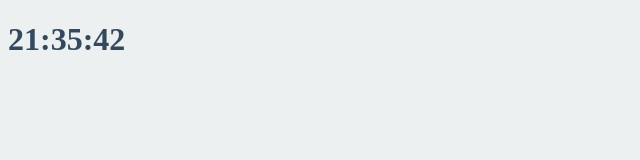
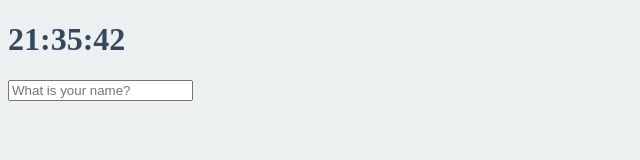
Before and after one commit to Hannah0124/Momentum-Chrome, a plain HTML site: page index.html in a window 1280 px wide. Shown: the whole page, without its empty margins (0-640 px from the left). Drawn offline with Linux system fonts and the light colour scheme.

Commit message:
Saving the User Name

```diff
--- /dev/null
+++ b/greeting.js
@@ -0,0 +1,57 @@
+const form = document.querySelector('.js-form'),
+      input = form.querySelector('input'),
+      greeting = document.querySelector('.js-greetings');
+
+const USER_LS = "currentUser",
+      SHOWING_CN = "showing";
+
+// Save a name in local storage
+function saveName(text) {
+  localStorage.setItem(USER_LS, text);
+}
+
+// Add an event when submitting
+function handleSubmit(event) {
+  event.preventDefault();
+
+  // Get the input value
+  const currentValue = input.value;
+
+  // Display the greeting
+  paintGreeting(currentValue);
+
+  // Save a name in LS
+  saveName(currentValue);
+}
+
+function askForName() {
+  form.classList.add(SHOWING_CN);
+  form.addEventListener('submit', handleSubmit);
+}
+
+function paintGreeting(text) {
+  // Hide form
+  form.classList.remove(SHOWING_CN);
+  // Display greeting
+  greeting.classList.add(SHOWING_CN);
+  greeting.innerText = `Howdy ${text}!`
+}
+
+function loadName() {
+  const currentUser = localStorage.getItem(USER_LS);
+
+  if(currentUser  === null) {
+    // she is not
+    askForName();
+
+  } else {
+    // she is
+    paintGreeting(currentUser);
+  }
+}
+
+function init() {
+  loadName();
+}
+
+init();
--- a/index.css
+++ b/index.css
@@ -2,7 +2,15 @@ body {
   background-color: #ecf0f1;
 }
 
-h1 {
+body {
   color: #34495e;
-  transition: color 0.5s ease-in-out;
 }
+
+.form,
+.greetings {
+  display: none;
+}
+
+.showing {
+  display: block;
+}
--- a/index.html
+++ b/index.html
@@ -7,10 +7,18 @@
   <title>Momentum Chrome</title>
   <link rel="stylesheet" href="index.css">
 </head>
+
 <body>
   <div class="js-clock">
     <h1>00:00</h1>
   </div>
+  <form class="js-form form">
+    <input type="text" placeholder="What is your name?"/>
+  </form>
+  <h4 class="js-greetings greetings"></h4>
+
   <script src="clock.js"></script>
+  <script src="greeting.js"></script>
 </body>
+
 </html>
```
